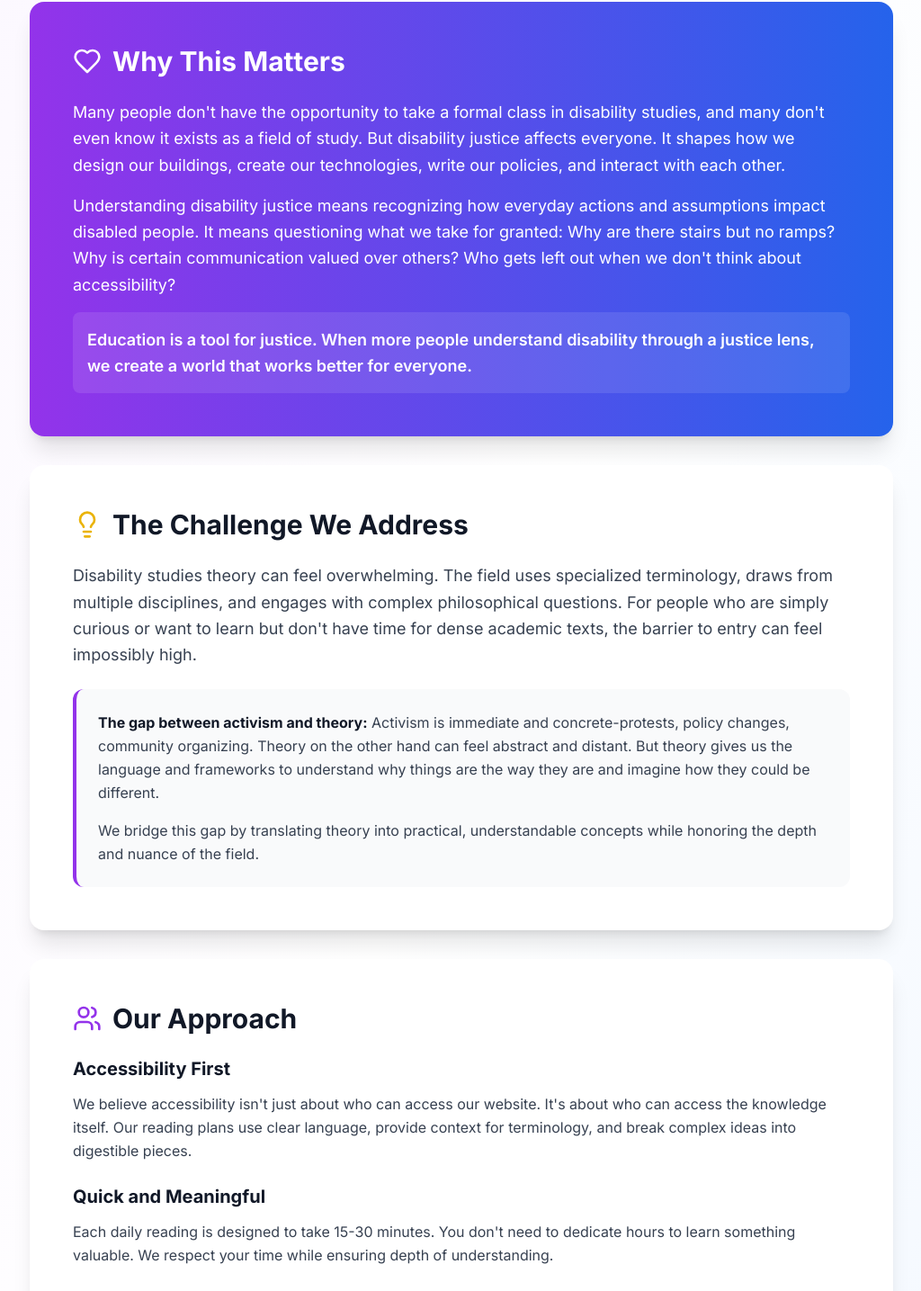
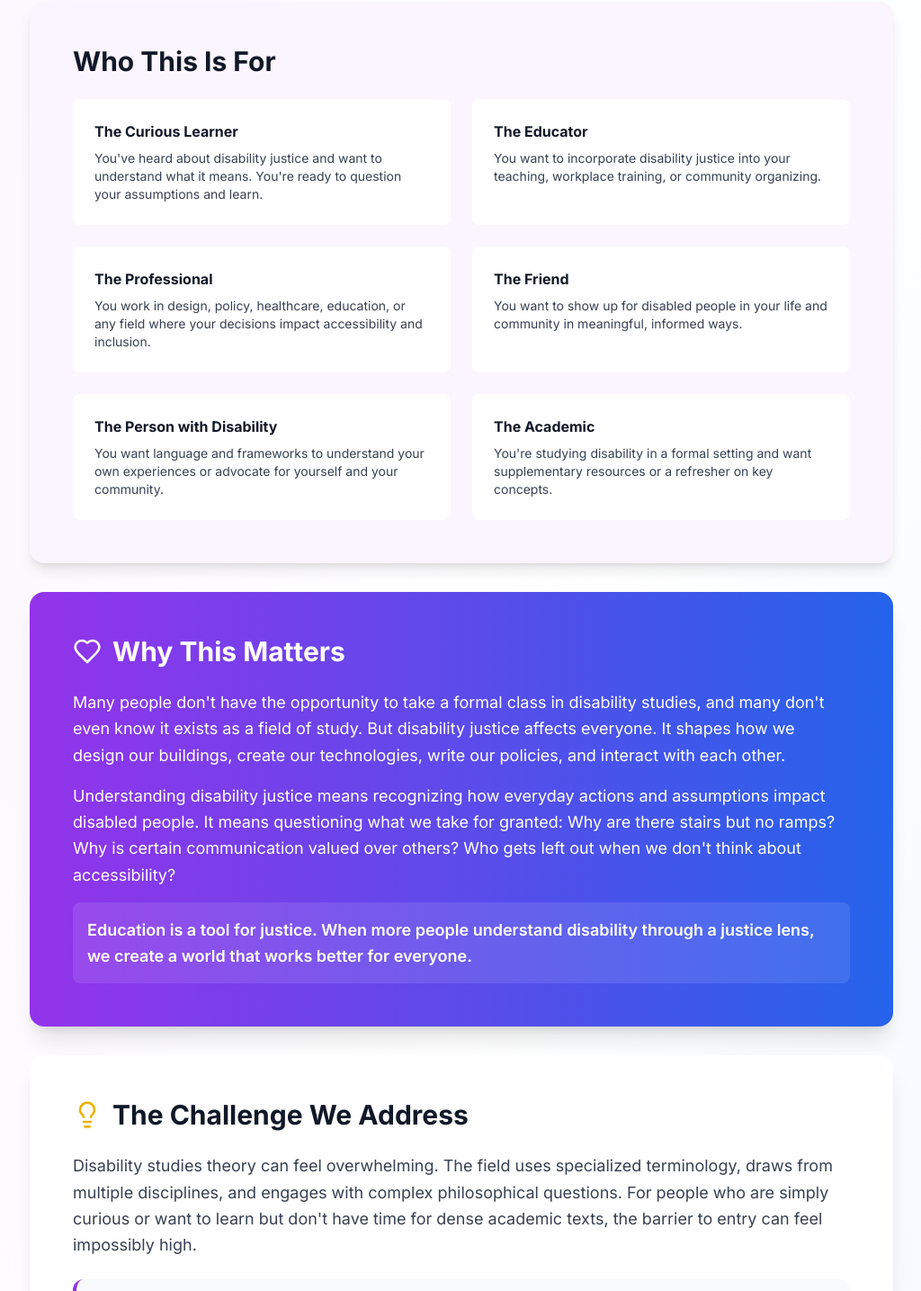
Before and after one commit to falters1/Disabiltiy-Justice-Website, a Next.js app: page /getting-started in a window 1280 px wide. Shown: the part 899-2334 px from the top of the page at 90% size, without its empty margins (127-1151 px from the left). Built offline with nearby package versions, Linux system fonts and the light colour scheme.

Commit message:
edits made

```diff
--- a/src/app/getting-started/page.tsx
+++ b/src/app/getting-started/page.tsx
@@ -49,6 +49,59 @@ export default function GettingStartedPage() {
               <p className="text-gray-700 text-sm">
                 Each plan has defined learning goals, helping you understand exactly what you'll gain from
                 your reading journey.
+              </p>
+            </div>
+          </div>
+        </section>
+        {/*Who is This For */}
+        <section className="bg-purple-50 rounded-2xl shadow-lg p-8 md:p-12 mb-8">
+          <h2 className="text-3xl font-bold text-gray-900 mb-6">Who This Is For</h2>
+
+          <div className="grid grid-cols-1 md:grid-cols-2 gap-6">
+            <div className="bg-white rounded-lg p-6">
+              <h3 className="font-bold text-gray-900 mb-2"> The Curious Learner</h3>
+              <p className="text-gray-700 text-sm">
+                You've heard about disability justice and want to understand what it means. You're ready to
+                question your assumptions and learn.
+              </p>
+            </div>
+
+            <div className="bg-white rounded-lg p-6">
+              <h3 className="font-bold text-gray-900 mb-2"> The Educator</h3>
+              <p className="text-gray-700 text-sm">
+                You want to incorporate disability justice into your teaching, workplace training, or
+                community organizing.
+              </p>
+            </div>
+
+            <div className="bg-white rounded-lg p-6">
+              <h3 className="font-bold text-gray-900 mb-2"> The Professional</h3>
+              <p className="text-gray-700 text-sm">
+                You work in design, policy, healthcare, education, or any field where your decisions impact
+                accessibility and inclusion.
+              </p>
+            </div>
+
+            <div className="bg-white rounded-lg p-6">
+              <h3 className="font-bold text-gray-900 mb-2"> The Friend</h3>
+              <p className="text-gray-700 text-sm">
+                You want to show up for disabled people in your life and community in meaningful, informed ways.
+              </p>
+            </div>
+
+            <div className="bg-white rounded-lg p-6">
+              <h3 className="font-bold text-gray-900 mb-2"> The Person with Disability</h3>
+              <p className="text-gray-700 text-sm">
+                You want language and frameworks to understand your own experiences or advocate for yourself
+                and your community.
+              </p>
+            </div>
+
+            <div className="bg-white rounded-lg p-6">
+              <h3 className="font-bold text-gray-900 mb-2"> The Academic</h3>
+              <p className="text-gray-700 text-sm">
+                You're studying disability in a formal setting and want supplementary resources
+                or a refresher on key concepts.
               </p>
             </div>
           </div>
@@ -121,8 +174,7 @@ export default function GettingStartedPage() {
               <h3 className="text-xl font-bold text-gray-900 mb-3">Accessibility First</h3>
               <p className="text-gray-700 leading-relaxed">
                 We believe accessibility isn't just about who can access our website. It's about who can access
-                the knowledge itself. Our reading plans use clear language, provide context for terminology,
-                and break complex ideas into digestible pieces.
+                the knowledge itself.
               </p>
             </div>
 
@@ -130,12 +182,12 @@ export default function GettingStartedPage() {
               <h3 className="text-xl font-bold text-gray-900 mb-3">Quick and Meaningful</h3>
               <p className="text-gray-700 leading-relaxed">
                 Each daily reading is designed to take 15-30 minutes. You don't need to dedicate hours to
-                learn something valuable. We respect your time while ensuring depth of understanding.
+                learn something valuable.
               </p>
             </div>
 
             <div>
-              <h3 className="text-xl font-bold text-gray-900 mb-3">Multiple Entry Points</h3>
+              <h3 className="text-xl font-bold text-gray-900 mb-3">Anyone is Welcome</h3>
               <p className="text-gray-700 leading-relaxed">
                 Whether you're a complete beginner, someone with lived experience of disability, an educator,
                 or an activist, we have reading plans that meet you where you are. Choose plans based on your
@@ -153,8 +205,7 @@ export default function GettingStartedPage() {
           </h2>
 
           <p className="text-lg text-gray-700 leading-relaxed mb-6">
-            Even if you don't identify as disabled, disability justice shapes your world in ways you might
-            not realize:
+            Disability justice shapes your world in ways you might not realize:
           </p>
 
           <div className="space-y-4 text-gray-700">
@@ -186,8 +237,8 @@ export default function GettingStartedPage() {
             <div className="flex items-start space-x-3">
               <div className="flex-shrink-0 w-2 h-2 bg-purple-600 rounded-full mt-2"></div>
               <p>
-                <strong className="text-gray-900">Flexible work arrangements</strong> fought for by disabled
-                workers now benefit working parents, people managing chronic conditions, and anyone seeking
+                <strong className="text-gray-900">Flexible work arrangements</strong> fought for by workers with disabilities
+                now benefit working parents, people managing chronic conditions, and anyone seeking
                 work-life balance.
               </p>
             </div>
--- a/src/app/plans/christianity/page.tsx
+++ b/src/app/plans/christianity/page.tsx
@@ -223,6 +223,7 @@ export default function ChristianityPlanPage() {
                 Beginning with traditional biblical healing narratives, we move into contemporary disability
                 theology that challenges ableist interpretations, and finally return to scripture with new eyes.
                 You will explore how disabled theologians are reshaping Christian thought and practice.
+                Pre-Requisites: Social and Medical Models of Disability, Experience with Biblical Texts are helpful.
               </p>
             </div>
 
--- a/src/data/readingPlans.ts
+++ b/src/data/readingPlans.ts
@@ -10,7 +10,7 @@ export const readingPlans: ReadingPlan[] = [
     difficulty: 'Beginner',
     imageUrl: 'https://images.unsplash.com/photo-1516979187457-637abb4f9353?w=800',
     author: 'N/A',
-    longDescription: 'This 7-day reading plan introduces you to the fundamental concepts that shape disability studies.',
+    longDescription: 'This 7-day reading plan introduces you to the fundamental concepts that shape disability studies. Pre-Requisites: None.',
     learningObjectives: [
       'Understand the social model vs. medical model of disability',
       'Hear stories from people with disabilities',
@@ -43,7 +43,7 @@ export const readingPlans: ReadingPlan[] = [
     difficulty: 'Intermediate',
     imageUrl: 'https://images.unsplash.com/photo-1613963986655-ba1797350998?q=80&w=2070&auto=format&fit=crop&ixlib=rb-4.1.0&ixid=M3wxMjA3fDB8MHxwaG90by1wYWdlfHx8fGVufDB8fHx8fA%3D%3D',
     author: 'N/A',
-    longDescription: 'This reading plan explores disability justice through Christian theology. Engage with scripture, theological writings, and stories from faith communities advocating for disability rights.',
+    longDescription: 'This reading plan explores disability justice through Christian theology. Engage with scripture, theological writings, and stories from faith communities advocating for disability rights. Pre-Requisties: Understanding of the Social and Medical Models of Disability, Experience with the Bible is helpful.',
     learningObjectives: [
       'Explore biblical perspectives on disability',
       'Unpack various christian models of disability',
@@ -60,7 +60,7 @@ export const readingPlans: ReadingPlan[] = [
     difficulty: 'Advanced',
     imageUrl: 'https://images.unsplash.com/photo-1573497491208-6b1acb260507?w=800',
     author: 'N/A',
-    longDescription: 'This advanced reading plan explores the intersections of disability with race, gender, sexuality, class, and other identities. Learn how systems of oppression are interconnected and why disability justice must be intersectional.',
+    longDescription: 'This advanced reading plan explores the intersections of disability with race, gender, sexuality, class, and other identities. Learn how systems of oppression are interconnected and why disability justice must be intersectional. Pre-Requisites: Strong Understanding of Disability Studies, Knowledge in adjacent fields is helpful.',
     learningObjectives: [
       'Apply intersectionality framework to disability',
       'Analyze case studies of intersecting identities',
@@ -77,7 +77,7 @@ export const readingPlans: ReadingPlan[] = [
     difficulty: 'Intermediate',
     imageUrl: 'https://images.unsplash.com/photo-1487958449943-2429e8be8625?q=80&w=2070&auto=format&fit=crop&ixlib=rb-4.1.0&ixid=M3wxMjA3fDB8MHxwaG90by1wYWdlfHx8fGVufDB8fHx8fA%3D%3D',
     author: 'N/A',
-    longDescription: 'This reading plan examines the concept of hostile architecture—design elements that deter certain behaviors or populations, often impacting disabled individuals.',
+    longDescription: 'This reading plan examines the concept of hostile architecture—design elements that deter certain behaviors or populations, often impacting disabled individuals. Pre-Requisites: None',
     learningObjectives: [
       'Identify examples of hostile architecture',
       'Understand the impact on disabled communities',
```
